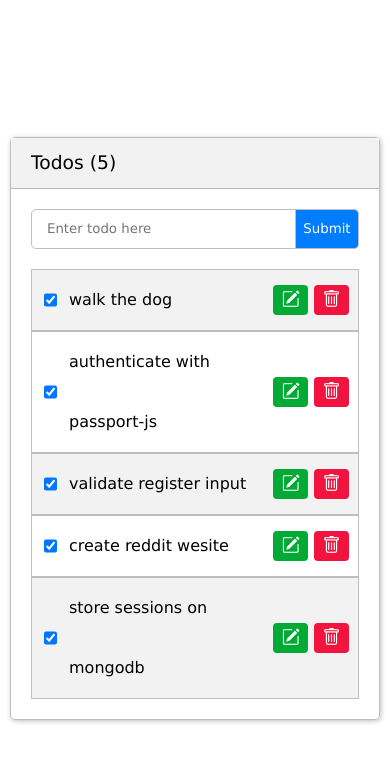
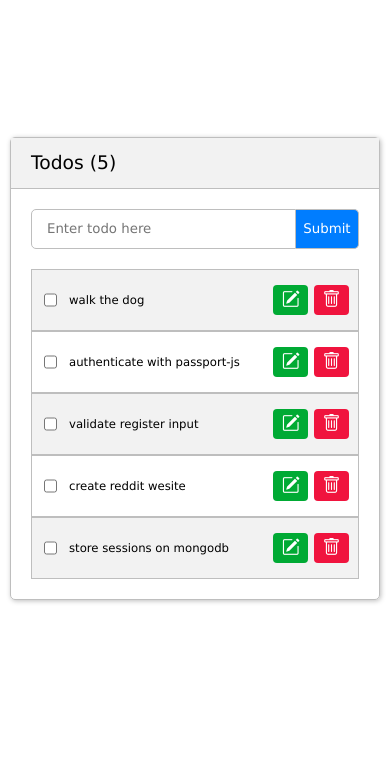
Before and after one commit to indexceed/TodoApp, a React (Vite) app: page / in a window 390 px wide. Shown: the top 762 px of the page. Built offline with nearby package versions, Linux system fonts and the light colour scheme.

Commit message:
responsive text generated

```diff
--- a/src/TodoApp.tsx
+++ b/src/TodoApp.tsx
@@ -24,31 +24,31 @@ export const TodoApp = () => {
                         <div>
                             <ul className='listcontainer'>
                                 <li className='gray'>
-                                    <input className='checkbox' type="checkbox" checked={true} />
+                                    <input className='checkbox' type="checkbox"/>
                                     <span> walk the dog </span>
                                     <button className='editButton'><i className="bi bi-pencil-square"></i></button>
                                     <button className='deleteButton'><i className="bi bi-trash"></i></button>
                                 </li>
                                 <li>
-                                    <input className='checkbox' type="checkbox" checked={true} />
+                                    <input className='checkbox' type="checkbox"/>
                                     <span> authenticate with passport-js </span>
                                     <button className='editButton'><i className="bi bi-pencil-square"></i></button>
                                     <button className='deleteButton'><i className="bi bi-trash"></i></button>
                                 </li >
                                 <li className='gray'>
-                                    <input className='checkbox' type="checkbox" checked={true} />
+                                    <input className='checkbox' type="checkbox"/>
                                     <span> validate register input </span>
                                     <button className='editButton'><i className="bi bi-pencil-square"></i></button>
                                     <button className='deleteButton'><i className="bi bi-trash"></i></button>
                                 </li>
                                 <li>
-                                    <input className='checkbox' type="checkbox" checked={true} />
+                                    <input className='checkbox' type="checkbox"/>
                                     <span> create reddit wesite </span>
                                     <button className='editButton'><i className="bi bi-pencil-square"></i></button>
                                     <button className='deleteButton'><i className="bi bi-trash"></i></button>
                                 </li>
                                 <li className='gray'>
-                                    <input className='checkbox' type="checkbox" checked={true} />
+                                    <input className='checkbox' type="checkbox"/>
                                     <span> store sessions on mongodb </span>
                                     <button className='editButton'><i className="bi bi-pencil-square"></i></button>
                                     <button className='deleteButton'><i className="bi bi-trash"></i></button>
--- a/src/styles.css
+++ b/src/styles.css
@@ -84,14 +84,16 @@ li{
     background-color: grey ;
     cursor: pointer;
 }
-.checkbox:checked{
-    background-color:gray;
-}
 
 span{
-
     width: 80%;
 }
+@media(max-width: 430px ){
+    span{
+        font-size: 3vw;
+        width: 80%;
+    }
+ }
 
 .editButton{
     float: left;
@@ -102,7 +104,9 @@ span{
     border-radius: 4px ;
     align-self: center;
     background-color: #00aa34;
+    cursor: pointer;
 }
+
 .deleteButton{
     float: left;
     margin: 3px;
@@ -113,6 +117,7 @@ span{
     border-radius: 4px ;
     align-self: center;
     background-color: #f0143e;
+    cursor: pointer;
 }
 
 .bi{
```
